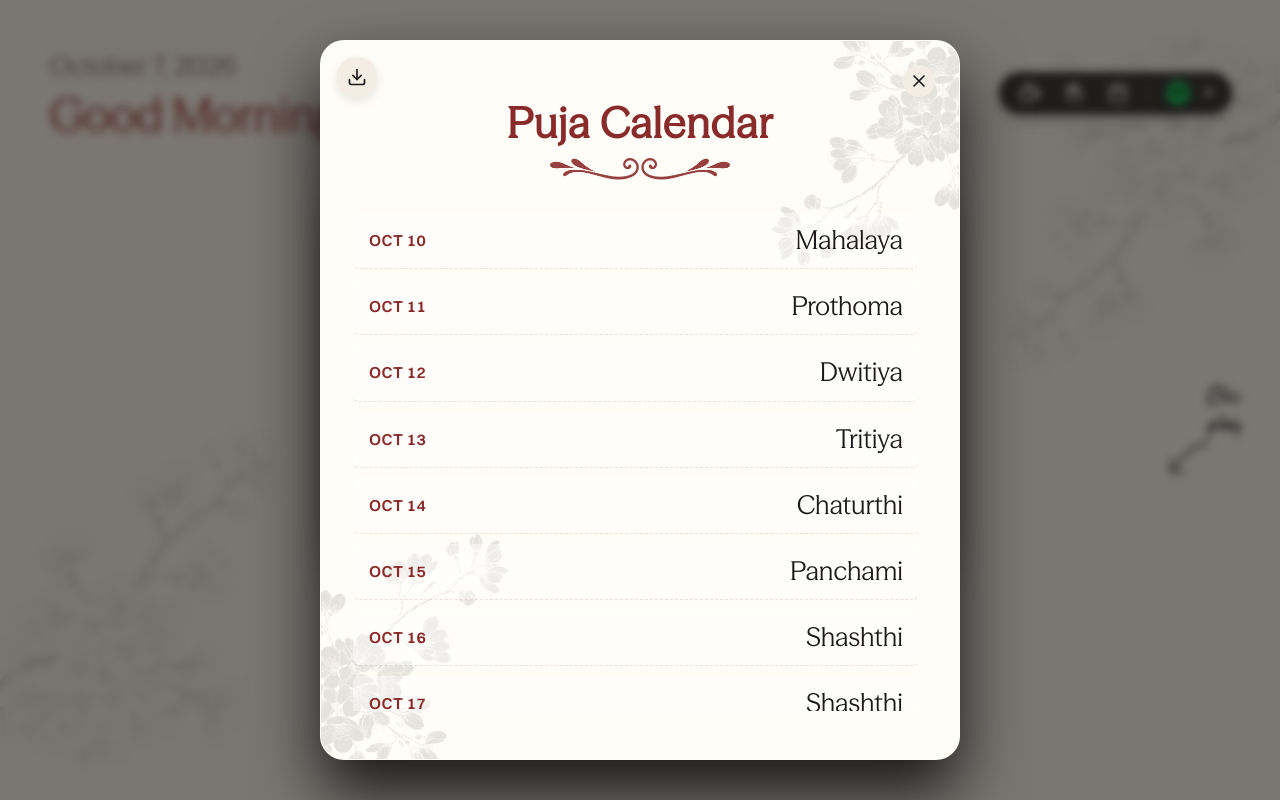
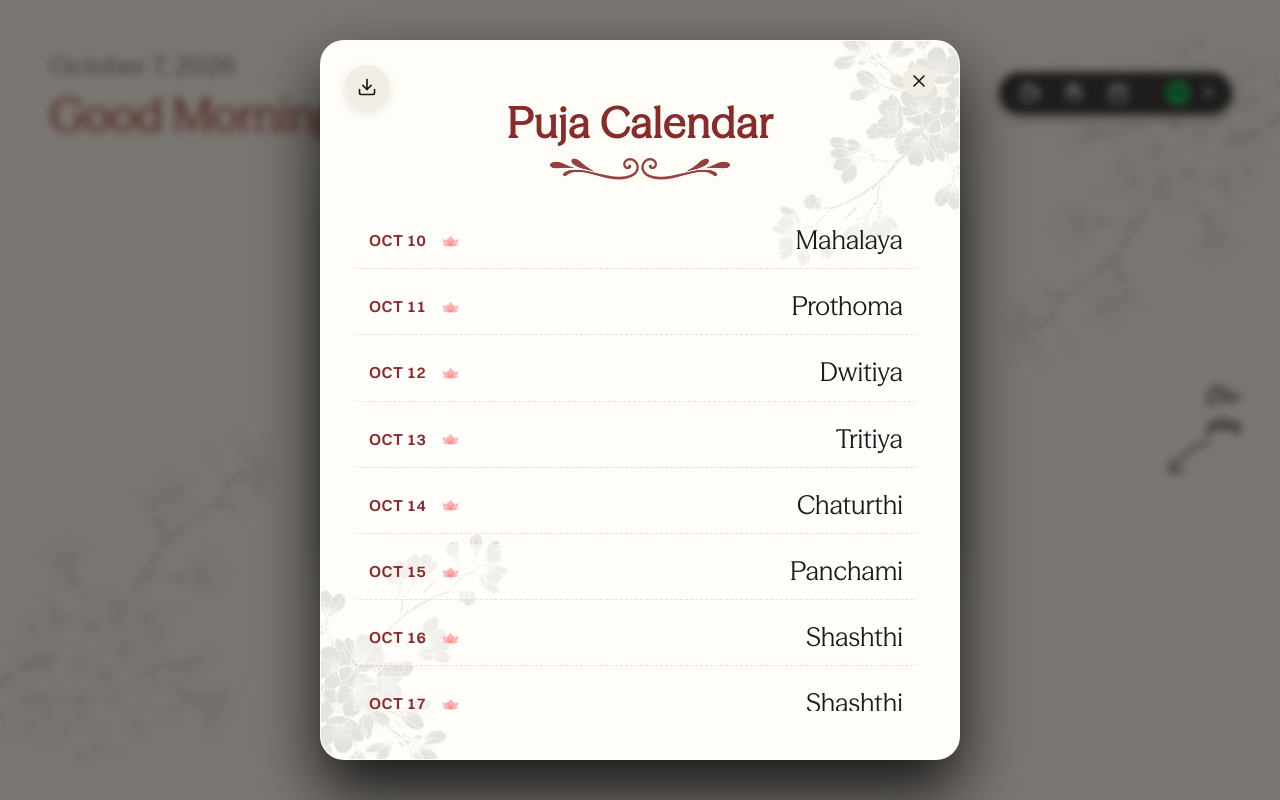
Before and after one commit to pradhan-not-found/The-Radio-, a React (Vite) app: page / in a window 1280 px wide. Both pictures are taken after a click on the button 1118 px from the left and 93 px from the top of the page. Built offline with nearby package versions, Linux system fonts and the light colour scheme.

Commit message:
feat: align calendar download button and inject lotus flower beside dates

```diff
--- a/src/App.tsx
+++ b/src/App.tsx
@@ -340,7 +340,7 @@ export function App() {
               </svg>
             </button>
 
-            <button className="download-btn" data-html2canvas-ignore onClick={handleDownload} title="Download Calendar" style={{ position: 'absolute', top: '16px', left: '16px', background: '#f4ede4', color: '#1a1a1a', border: 'none', borderRadius: '50%', width: '40px', height: '40px', display: 'flex', alignItems: 'center', justifyContent: 'center', cursor: 'pointer', boxShadow: '0 4px 12px rgba(0,0,0,0.1)' }}>
+            <button className="download-btn" data-html2canvas-ignore onClick={handleDownload} title="Download Calendar" style={{ position: 'absolute', top: '24px', left: '24px', background: '#f4ede4', color: '#1a1a1a', border: 'none', borderRadius: '50%', width: '44px', height: '44px', display: 'flex', alignItems: 'center', justifyContent: 'center', cursor: 'pointer', boxShadow: '0 4px 12px rgba(0,0,0,0.1)', zIndex: 100 }}>
               <svg xmlns="http://www.w3.org/2000/svg" width="20" height="20" viewBox="0 0 24 24" fill="none" stroke="currentColor" strokeWidth="2" strokeLinecap="round" strokeLinejoin="round">
                 <path d="M21 15v4a2 2 0 0 1-2 2H5a2 2 0 0 1-2-2v-4"></path>
                 <polyline points="7 10 12 15 17 10"></polyline>
@@ -375,7 +375,10 @@ export function App() {
 
                 return (
                   <div key={date} className="calendar-row">
-                    <span style={{ fontFamily: "'Switzer', sans-serif", fontWeight: 600, fontSize: 'clamp(14px, 4vw, 16px)', color: '#8a2b2b', letterSpacing: '0.5px', flexShrink: 0 }}>{formatted.toUpperCase()}</span>
+                    <span style={{ display: 'flex', alignItems: 'center', gap: '12px' }}>
+                      <span style={{ fontFamily: "'Switzer', sans-serif", fontWeight: 600, fontSize: 'clamp(14px, 4vw, 16px)', color: '#8a2b2b', letterSpacing: '0.5px', flexShrink: 0 }}>{formatted.toUpperCase()}</span>
+                      <img src={flower1Img} alt="" style={{ height: 'clamp(14px, 4vw, 18px)', width: 'auto', opacity: 0.85 }} />
+                    </span>
                     <span style={{ fontFamily: "'SeasonMix', serif", fontSize: 'clamp(18px, 5.5vw, 26px)', color: '#1a1a1a', textAlign: 'right', lineHeight: 1.2 }}>
                       {eventWords.map((word, i) => <span key={i} style={{ display: 'block' }}>{word}</span>)}
                     </span>
```
